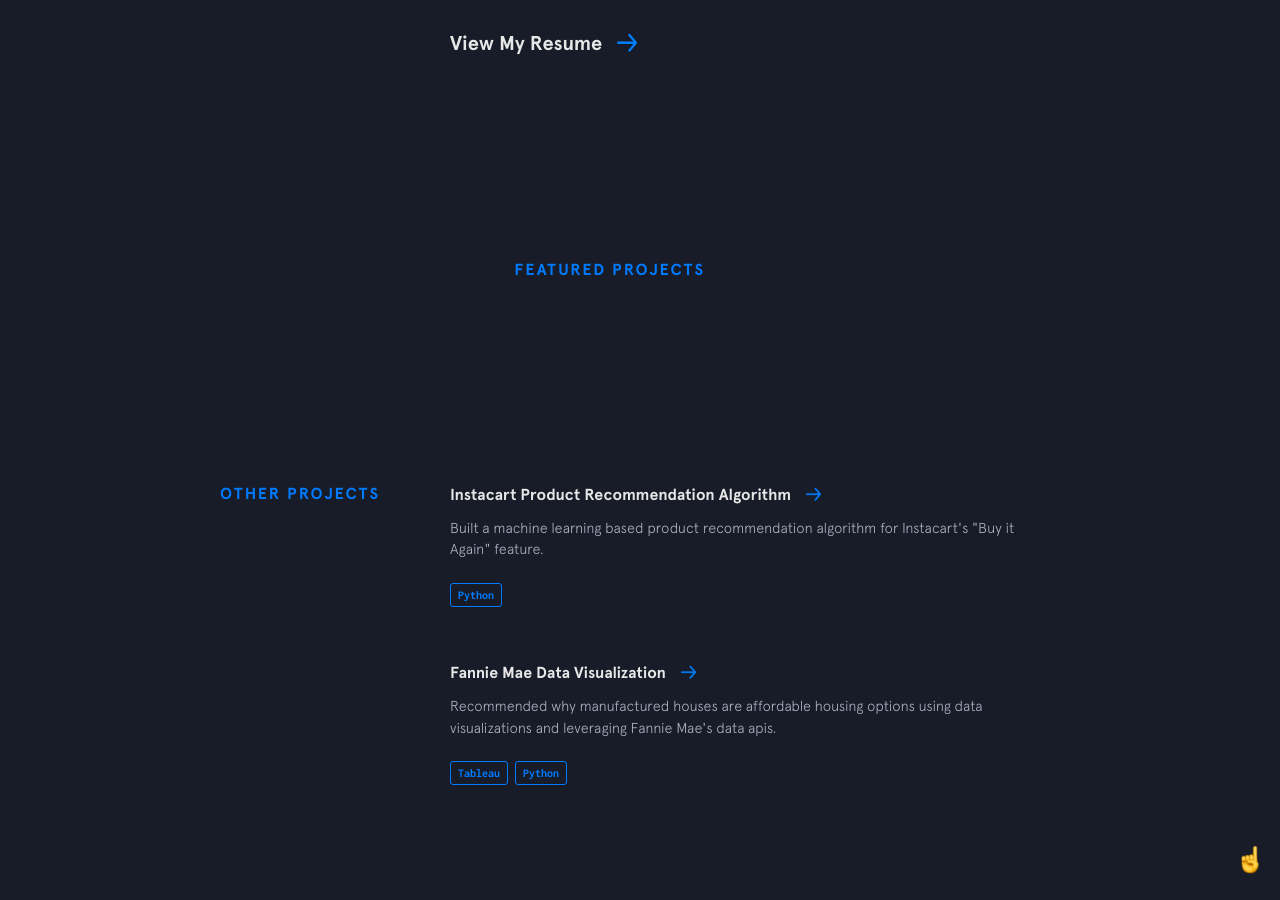
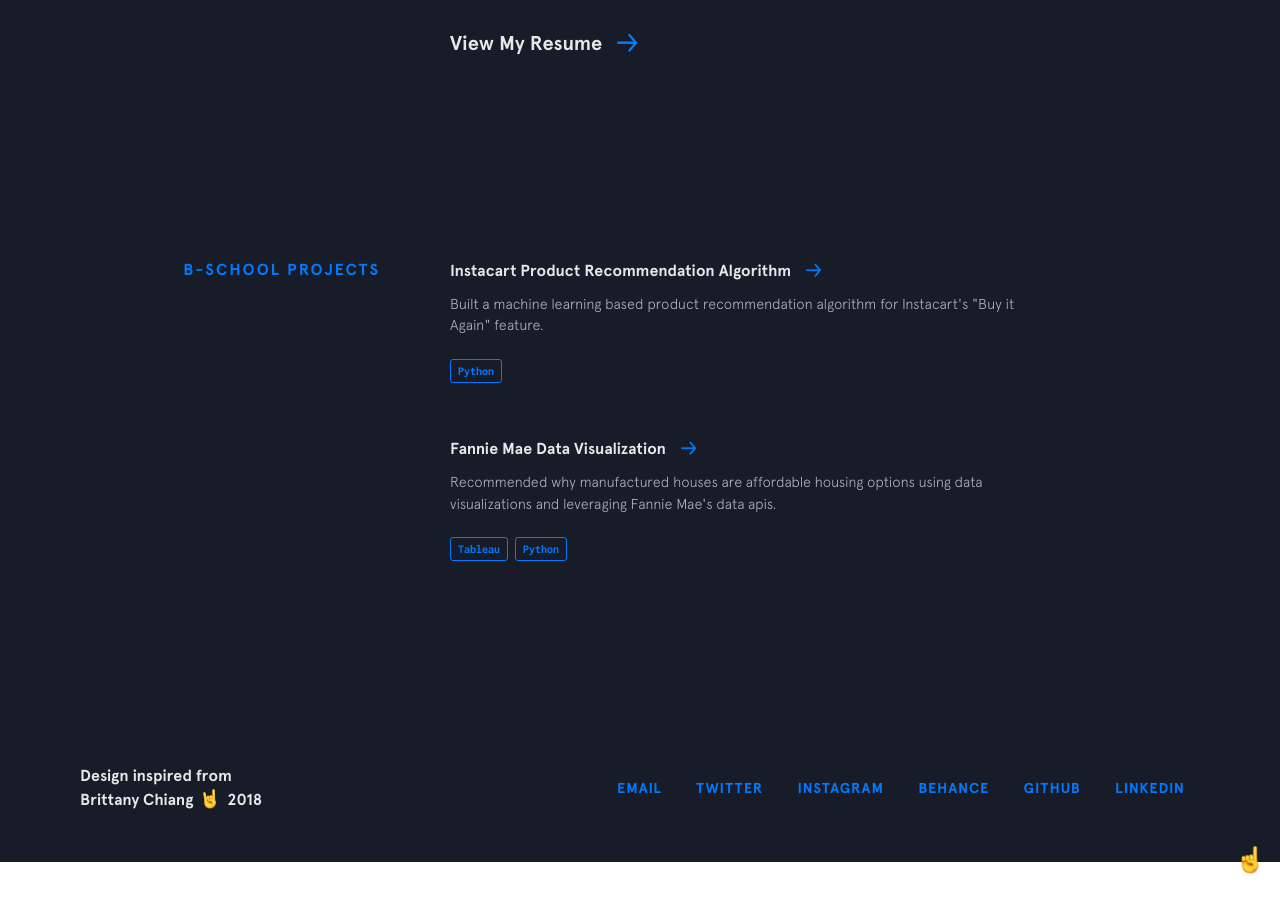
Before and after one commit to sonal1771/sonal1771.github.io, a Jekyll site: the page built from index.html, in a window 1280 px wide and 900 px high, scrolled down 2282 px. Built offline with Jekyll 4.4.1, drawn with Linux system fonts in a browser that asks for light colours; nearby versions of some CDN libraries.

```diff
--- a/_config.yml
+++ b/_config.yml
@@ -14,7 +14,7 @@ social:
   - title: twitter
     url: https://twitter.com/sonal1771
   - title: instagram
-    url: https://instagram.com/sonal1771
+    url: https://instagram.com//mini_canvasart/
   - title: behance
     url: https://www.behance.net/sonaljain4
   - title: github
--- a/_config_dev.yml
+++ b/_config_dev.yml
@@ -14,7 +14,7 @@ social:
   - title: twitter
     url: https://twitter.com/sonal1771
   - title: instagram
-    url: https://instagram.com/sonal1771
+    url: https://instagram.com//mini_canvasart/
   - title: behance
     url: https://www.behance.net/sonaljain4
   - title: github
--- a/_includes/other-projects.html
+++ b/_includes/other-projects.html
@@ -1,5 +1,5 @@
 <section class="section other-projects">
-  <div class="section__title">Other Projects</div>
+  <div class="section__title">B-School Projects</div>
   <div class="section__content">
     {% for project in site.data.other-projects %}
     <div class="project">
--- a/index.html
+++ b/index.html
@@ -9,7 +9,6 @@ layout: default
   {% include background.html %}
   {% include skills.html %}
   {% include experience.html %}
-  {% include featured-projects.html %}
   {% include other-projects.html %}
   {% include footer.html %}
   {% include top-button.html %}
```
